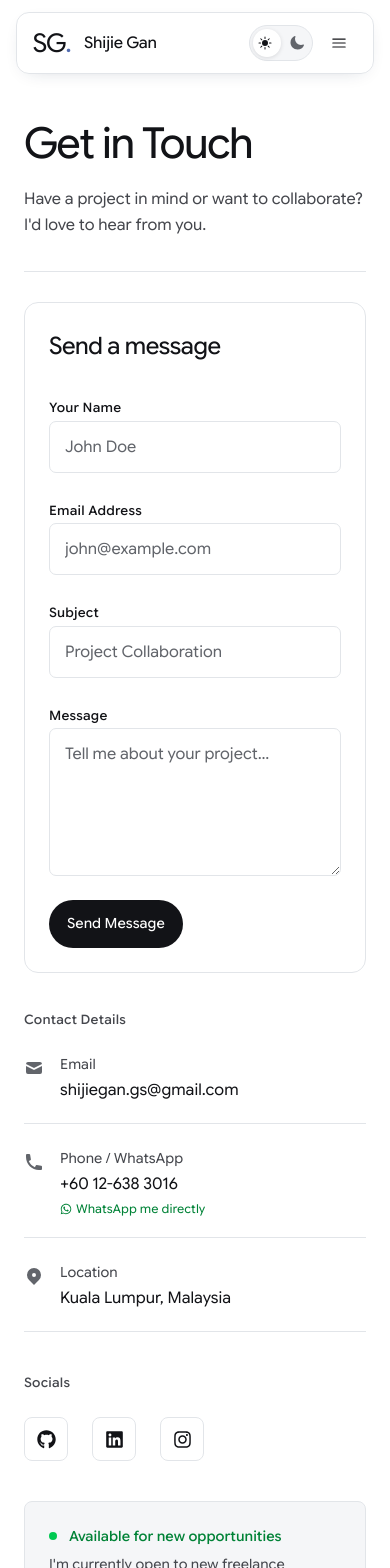
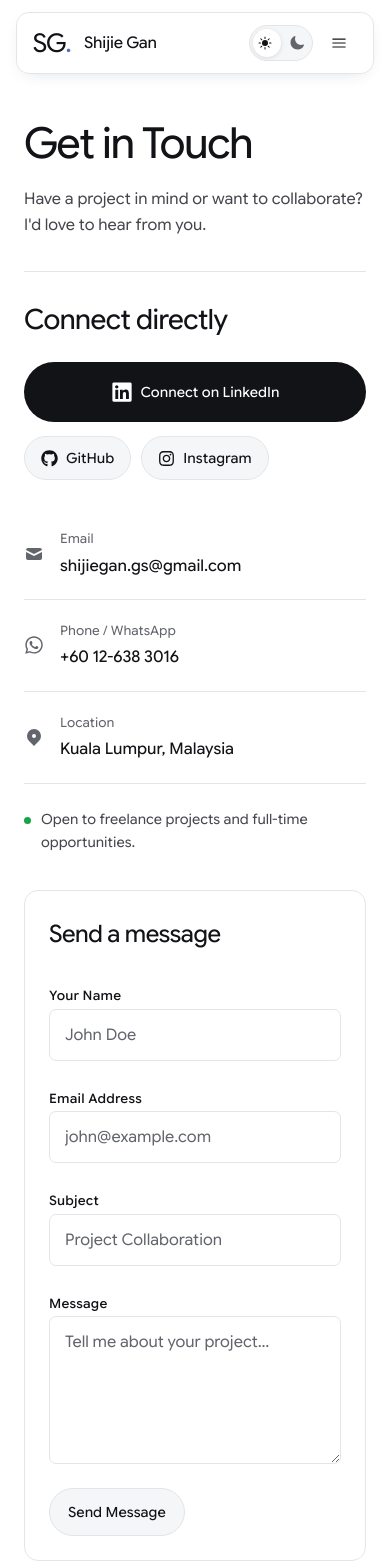
Before and after one commit to sgan0420/portfolio, a Next.js app: page /contact in a window 390 px wide. Shown: the top 1568 px of the page. Built offline with nearby package versions, Linux system fonts and the light colour scheme.

Commit message:
feat: prioritize direct outreach on the contact page
Lead with a prominent LinkedIn action and labeled GitHub and Instagram links. Put direct contact options before the form on mobile and beside it on desktop, preserving contact details and the existing EmailJS submission behavior.

```diff
--- a/src/app/contact/page.tsx
+++ b/src/app/contact/page.tsx
@@ -2,7 +2,7 @@
 
 import { useState } from "react";
 import PageHeading from "@/components/PageHeading";
-import { HiMail, HiPhone, HiLocationMarker } from "react-icons/hi";
+import { HiMail, HiLocationMarker } from "react-icons/hi";
 import { FaGithub, FaLinkedin, FaInstagram, FaWhatsapp } from "react-icons/fa";
 
 const Contact = () => {
@@ -71,11 +71,10 @@ const Contact = () => {
       href: "mailto:shijiegan.gs@gmail.com",
     },
     {
-      icon: HiPhone,
+      icon: FaWhatsapp,
       label: "Phone / WhatsApp",
       value: "+60 12-638 3016",
       href: "https://wa.me/60126383016",
-      isWhatsApp: true,
     },
     {
       icon: HiLocationMarker,
@@ -92,11 +91,6 @@ const Contact = () => {
       href: "https://github.com/sgan0420",
     },
     {
-      icon: FaLinkedin,
-      label: "LinkedIn",
-      href: "https://www.linkedin.com/in/shijie-gan/",
-    },
-    {
       icon: FaInstagram,
       label: "Instagram",
       href: "https://instagram.com/gan_shijie",
@@ -106,21 +100,85 @@ const Contact = () => {
   return (
     <div className="page-shell contact-page">
       <div className="site-container">
-        {/* Header Section */}
         <PageHeading title="Get in Touch">
           Have a project in mind or want to collaborate? I&apos;d love to hear
           from you.
         </PageHeading>
 
-        <div
-          className="contact-layout grid lg:grid-cols-12 gap-12 lg:gap-16"
-          data-reveal
+        <div className="contact-layout" data-reveal>
+          <section
+            className="contact-direct"
+            aria-labelledby="contact-direct-title"
           >
-          {/* Contact Form */}
-          <div className="lg:col-span-7">
-            <form onSubmit={handleSubmit} className="contact-form space-y-6">
+            <h2 id="contact-direct-title">Connect directly</h2>
+            <a
+              href="https://www.linkedin.com/in/shijie-gan/"
+              target="_blank"
+              rel="noopener noreferrer"
+              className="button-primary contact-linkedin"
+            >
+              <FaLinkedin aria-hidden="true" />
+              Connect on LinkedIn
+            </a>
+
+            <nav className="contact-profiles" aria-label="Other profiles">
+              {socialLinks.map((social) => {
+                const Icon = social.icon;
+                return (
+                  <a
+                    key={social.label}
+                    href={social.href}
+                    target="_blank"
+                    rel="noopener noreferrer"
+                    className="button-secondary"
+                  >
+                    <Icon aria-hidden="true" />
+                    {social.label}
+                  </a>
+                );
+              })}
+            </nav>
+
+            <ul className="contact-methods">
+              {contactInfo.map((info) => {
+                const Icon = info.icon;
+                const external = info.href.startsWith("https://");
+                return (
+                  <li key={info.label}>
+                    <a
+                      href={info.href}
+                      target={external ? "_blank" : undefined}
+                      rel={external ? "noopener noreferrer" : undefined}
+                      className="contact-method"
+                    >
+                      <Icon aria-hidden="true" />
+                      <span className="contact-method-copy">
+                        <span className="contact-method-label">
+                          {info.label}
+                        </span>
+                        <span className="contact-method-value">
+                          {info.value}
+                        </span>
+                      </span>
+                    </a>
+                  </li>
+                );
+              })}
+            </ul>
+
+            <p className="contact-availability">
+              <span aria-hidden="true" />
+              Open to freelance projects and full-time opportunities.
+            </p>
+          </section>
+
+          <form
+            onSubmit={handleSubmit}
+            className="contact-form space-y-6"
+            aria-labelledby="contact-form-title"
+          >
             <div className="form-heading">
-                <h2>Send a message</h2>
+              <h2 id="contact-form-title">Send a message</h2>
             </div>
             <div className="grid md:grid-cols-2 gap-6">
               <div className="space-y-2">
@@ -213,93 +271,11 @@ const Contact = () => {
               type="submit"
               disabled={isLoading}
               aria-busy={isLoading}
-                className="button-primary"
+              className="button-secondary"
             >
               {isLoading ? "Sending..." : "Send Message"}
             </button>
           </form>
-          </div>
-
-          {/* Contact Information */}
-          <div className="contact-details lg:col-span-5 space-y-10">
-            <div>
-              <h3 className="section-label text-muted mb-6">Contact Details</h3>
-              <div className="space-y-6">
-                {contactInfo.map((info, index) => {
-                  const Icon = info.icon;
-                  return (
-                    <a
-                      key={index}
-                      href={info.href}
-                      target={
-                        info.href?.startsWith("https://wa.me") ||
-                        info.href?.startsWith("https://maps.google.com")
-                          ? "_blank"
-                          : undefined
-                      }
-                      rel={
-                        info.href?.startsWith("https://wa.me") ||
-                        info.href?.startsWith("https://maps.google.com")
-                          ? "noopener noreferrer"
-                          : undefined
-                      }
-                      className="flex items-start gap-4 group"
-                    >
-                      <div className="mt-1">
-                        <Icon className="w-5 h-5 text-subtle" />
-                      </div>
-                      <div>
-                        <p className="text-sm text-muted mb-1">{info.label}</p>
-                        <p className="text-lg font-normal group-hover:underline underline-offset-4">
-                          {info.value}
-                        </p>
-                        {info.isWhatsApp && (
-                          <div className="flex items-center gap-1 mt-1 text-green-700 dark:text-green-400 text-xs">
-                            <FaWhatsapp className="w-3 h-3" />
-                            <span>WhatsApp me directly</span>
-                          </div>
-                        )}
-                      </div>
-                    </a>
-                  );
-                })}
-              </div>
-            </div>
-
-            <div>
-              <h3 className="section-label text-muted mb-6">Socials</h3>
-              <div className="flex gap-6">
-                {socialLinks.map((social, index) => {
-                  const Icon = social.icon;
-                  return (
-                    <a
-                      key={index}
-                      href={social.href}
-                      target="_blank"
-                      rel="noopener noreferrer"
-                      className="social-link"
-                      aria-label={social.label}
-                    >
-                      <Icon className="w-6 h-6" />
-                    </a>
-                  );
-                })}
-              </div>
-            </div>
-
-            <div className="p-6 bg-surface rounded-lg border border-line">
-              <div className="flex items-center gap-3 mb-2">
-                <div className="w-2 h-2 bg-green-500 rounded-full "></div>
-                <span className="text-sm font-medium text-green-700 dark:text-green-400">
-                  Available for new opportunities
-                </span>
-              </div>
-              <p className="text-sm text-muted font-normal">
-                I&apos;m currently open to new freelance projects and full-time
-                opportunities.
-              </p>
-            </div>
-          </div>
         </div>
       </div>
     </div>
--- a/src/app/globals.css
+++ b/src/app/globals.css
@@ -1459,7 +1459,90 @@ a:has(> .navigation-card) {
   padding: 80px 0;
   color: var(--muted);
 }
-/* Contact: a clear form and a useful, quieter information rail. */
+/* Contact: direct connections first, with the form as an alternative. */
+.contact-layout {
+  display: grid;
+  grid-template-columns: minmax(0, 0.95fr) minmax(0, 1.05fr);
+  align-items: start;
+  gap: 72px;
+}
+.contact-direct {
+  padding-block: 28px;
+}
+.contact-direct h2 {
+  margin-bottom: 24px;
+  font-size: 28px;
+  line-height: 1.3;
+}
+.contact-linkedin {
+  width: 100%;
+  min-height: 60px;
+  font-size: 16px;
+}
+.contact-linkedin svg {
+  width: 22px;
+  height: 22px;
+}
+.contact-profiles {
+  display: flex;
+  flex-wrap: wrap;
+  gap: 10px;
+  margin-top: 14px;
+}
+.contact-profiles a {
+  min-height: 44px;
+  padding: 10px 16px;
+  gap: 8px;
+}
+.contact-methods {
+  margin-top: 28px;
+}
+.contact-method {
+  display: flex;
+  align-items: center;
+  gap: 16px;
+  min-height: 80px;
+  padding-block: 20px;
+  border-bottom: 1px solid var(--line);
+}
+.contact-method > svg {
+  flex-shrink: 0;
+  width: 20px;
+  height: 20px;
+  color: var(--subtle);
+}
+.contact-method-copy {
+  min-width: 0;
+}
+.contact-method-label {
+  display: block;
+  color: var(--subtle);
+  font-size: var(--type-small);
+}
+.contact-method-value {
+  display: block;
+  margin-top: 3px;
+  font-size: 16px;
+  font-weight: var(--weight-ui);
+  overflow-wrap: anywhere;
+  text-decoration-color: var(--subtle);
+  text-underline-offset: 4px;
+}
+.contact-availability {
+  display: flex;
+  align-items: baseline;
+  gap: 10px;
+  margin-top: 24px;
+  color: var(--muted);
+  font-size: var(--type-ui);
+}
+.contact-availability > span {
+  flex-shrink: 0;
+  width: 7px;
+  height: 7px;
+  border-radius: 50%;
+  background: #16a34a;
+}
 .contact-form {
   padding: 32px;
   border: 1px solid var(--line);
@@ -1504,22 +1587,6 @@ a:has(> .navigation-card) {
   border-color: var(--accent);
   outline: 2px solid var(--accent);
   outline-offset: 2px;
-}
-.contact-details {
-  padding-block: 12px;
-}
-.contact-details > div:first-child > div > a {
-  padding-bottom: 20px;
-  border-bottom: 1px solid var(--line);
-}
-.contact-details a p.text-lg {
-  font-size: 16px;
-  overflow-wrap: anywhere;
-}
-.contact-details .social-link {
-  border: 1px solid var(--line);
-  background: var(--panel);
-  border-radius: 8px;
 }
 /* A generous final invitation, followed by a compact site directory. */
 .site-footer {
@@ -1734,8 +1801,8 @@ a:focus-visible .navigation-card {
   .form-field:hover:not(:focus) {
     border-color: var(--border-hover);
   }
-  .contact-details a:hover svg {
-    color: var(--foreground);
+  .contact-method:hover .contact-method-value {
+    text-decoration-line: underline;
   }
 }
 @media (hover: hover) and (pointer: fine) and (prefers-reduced-motion: no-preference) {
@@ -1818,6 +1885,13 @@ a:active .navigation-card {
   }
 }
 @media (max-width: 1000px) {
+  .contact-layout {
+    grid-template-columns: minmax(0, 1fr);
+    gap: 44px;
+  }
+  .contact-direct {
+    padding-block: 0;
+  }
   .desktop-nav {
     display: none;
   }
@@ -2203,9 +2277,6 @@ a:active .navigation-card {
   }
   .contact-form {
     padding: 24px;
-  }
-  .contact-details {
-    padding: 0;
   }
   .footer-invitation {
     padding-block: 48px 36px;
```
Lines whose indentation alone changed are shown as unchanged.
